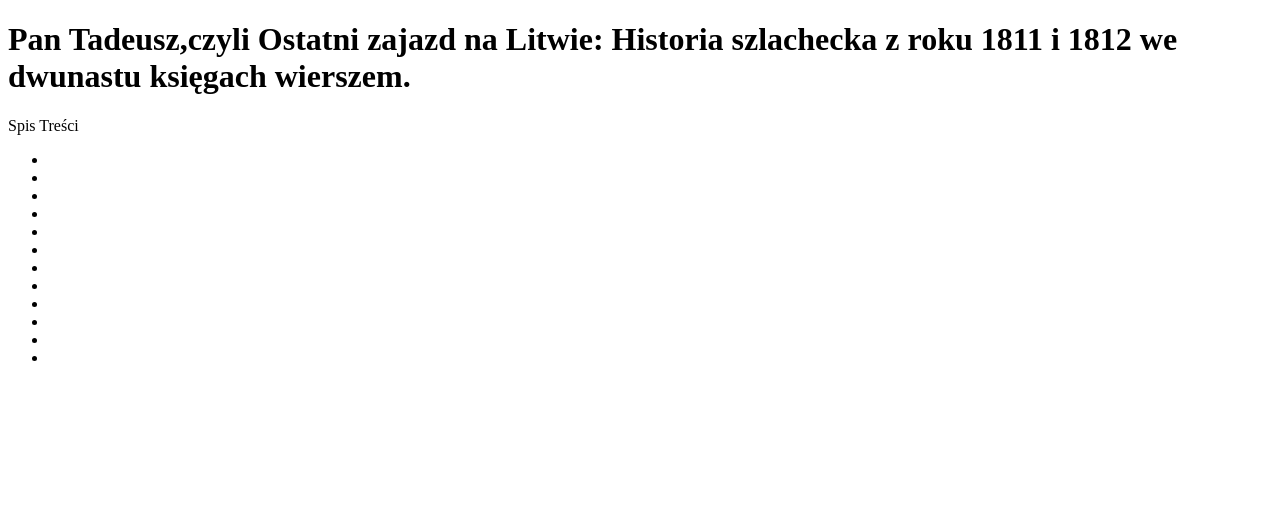
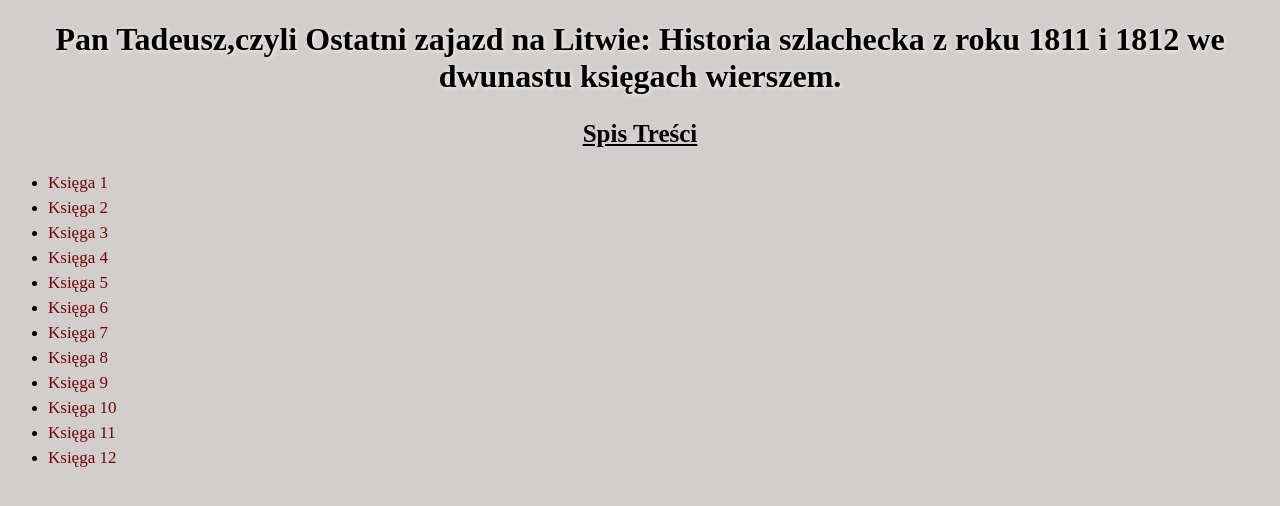
Before and after one commit to hal1nk/PanTadeusz, a plain HTML site: page index.html in a window 1280 px wide. Drawn offline with Linux system fonts and the light colour scheme.

Commit message:
Modify index

```diff
--- a/index.html
+++ b/index.html
@@ -3,23 +3,25 @@
 <head>
     <meta charset="UTF-8">
     <title>Pan Tadeusz</title>
+    <link rel="stylesheet" href="style.css">
 </head>
 <body>
     <h1>Pan Tadeusz,czyli Ostatni zajazd na Litwie: Historia szlachecka z roku 1811 i 1812 we dwunastu księgach wierszem.</h1>
     <p>Spis Treści</p>
     <ul>
-        <li><a href="./k1.html"><Księga 1></a></li>
-        <li><a href="./k2.html"><Księga 2></a></li>
-        <li><a href="./k3.html"><Księga 3></a></li>
-        <li><a href="./k4.html"><Księga 4></a></li>
-        <li><a href="./k5.html"><Księga 5></a></li>
-        <li><a href="./k6.html"><Księga 6></a></li>
-        <li><a href="./k7.html"><Księga 7></a></li>
-        <li><a href="./k8.html"><Księga 8></a></li>
-        <li><a href="./k9.html"><Księga 9></a></li>
-        <li><a href="./k10.html"><Księga 10></a></li>
-        <li><a href="./k11.html"><Księga 11></a></li>
-        <li><a href="./k12.html"><Księga 12></a></li>
+        <li><a href="./k1.html">Księga 1</a></li>
+        <li><a href="./k2.html">Księga 2</a></li>
+        <li><a href="./k3.html">Księga 3</a></li>
+        <li><a href="./k4.html">Księga 4</a></li>
+        <li><a href="./k5.html">Księga 5</a></li>
+        <li><a href="./k6.html">Księga 6</a></li>
+        <li><a href="./k7.html">Księga 7</a></li>
+        <li><a href="./k8.html">Księga 8</a></li>
+        <li><a href="./k9.html">Księga 9</a></li>
+        <li><a href="./k10.html">Księga 10</a></li>
+        <li><a href="./k11.html">Księga 11</a></li>
+        <li><a href="./k12.html">Księga 12</a></li>
     </ul>
+
 </body>
 </html>
```
